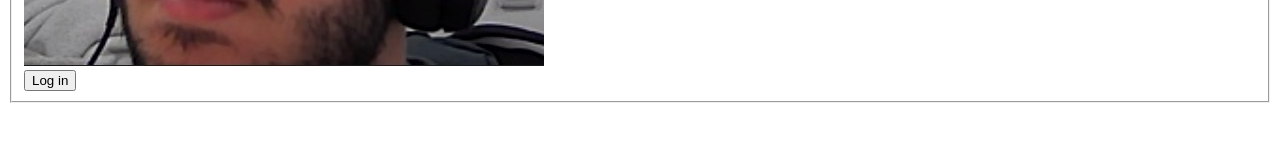
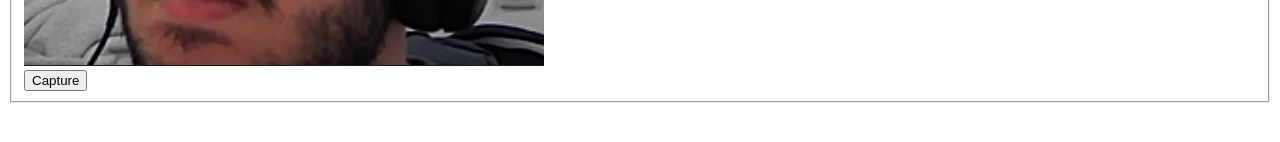
Before and after one commit to elfasiShir/RecognizeMe, an Angular app: page / in a window 1280 px wide. Shown: the part 470-612 px from the top of the page. Built offline with nearby package versions, Linux system fonts and the light colour scheme.

Commit message:
created button component

```diff
--- a/src/app/app.component.html
+++ b/src/app/app.component.html
@@ -4,7 +4,7 @@
     <fieldset>
       <legend>{{ title }}</legend>
       <app-feed></app-feed>
-      <button>Log in</button>
+      <app-button></app-button>
     </fieldset>
   </form>
 </div>
--- a/src/app/app.module.ts
+++ b/src/app/app.module.ts
@@ -5,12 +5,14 @@
 import { AppComponent } from './app.component';
 import { HeaderComponent } from './components/header/header.component';
 import { FeedComponent } from './components/feed/feed.component';
+import { ButtonComponent } from './components/button/button.component';
 
 @NgModule({
   declarations: [
     AppComponent,
     HeaderComponent,
-    FeedComponent
+    FeedComponent,
+    ButtonComponent
   ],
   imports: [
     BrowserModule,
--- /dev/null
+++ b/src/app/components/button/button.component.html
@@ -0,0 +1 @@
+<button>Capture</button>
--- /dev/null
+++ b/src/app/components/button/button.component.ts
@@ -0,0 +1,15 @@
+import { Component, OnInit } from '@angular/core';
+
+@Component({
+  selector: 'app-button',
+  templateUrl: './button.component.html',
+  styleUrls: ['./button.component.css']
+})
+export class ButtonComponent implements OnInit {
+
+  constructor() { }
+
+  ngOnInit(): void {
+  }
+
+}
```
Also changed, not shown: src/app/components/button/button.component.css (added), 1 other file (tests, documents, lock files or other folders).
